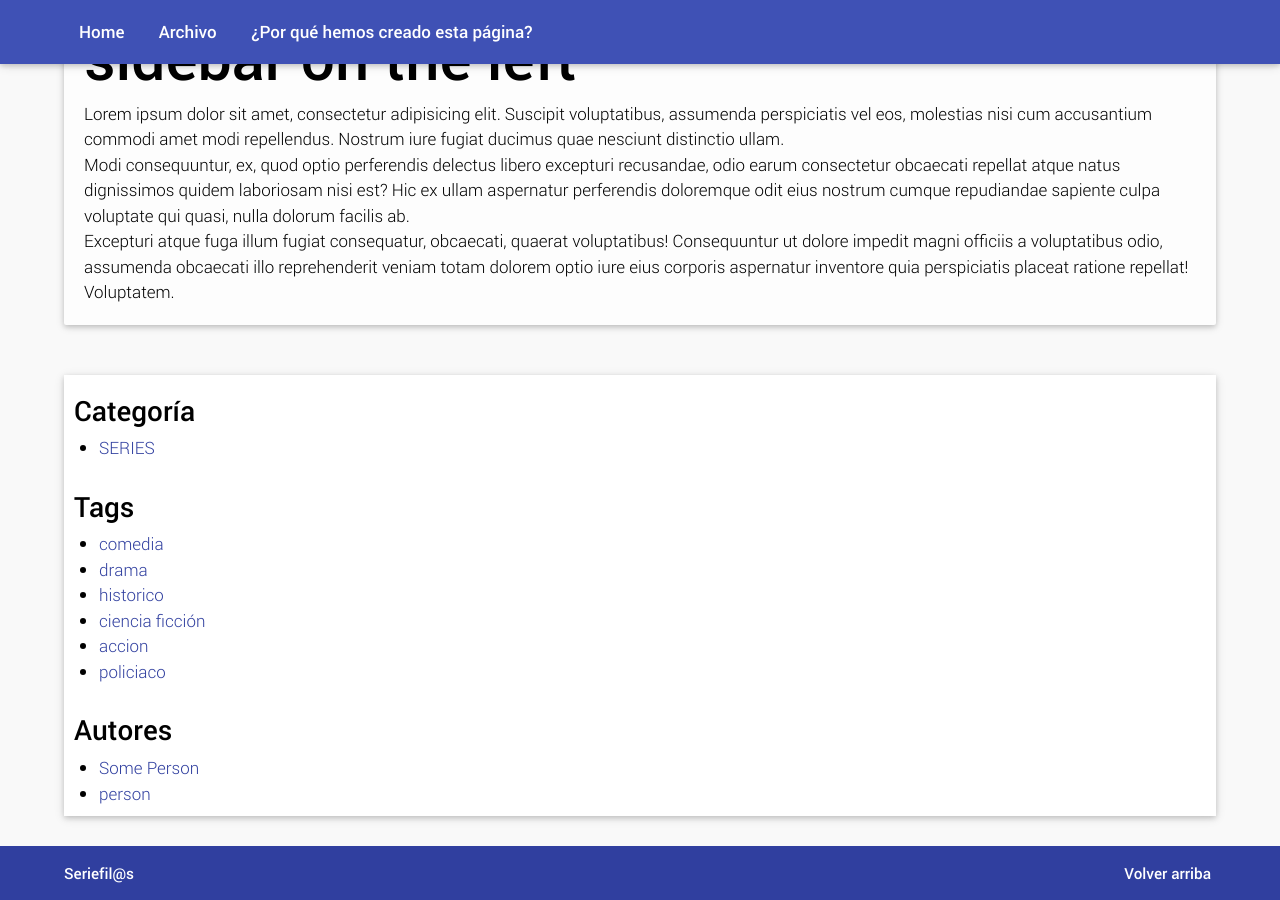
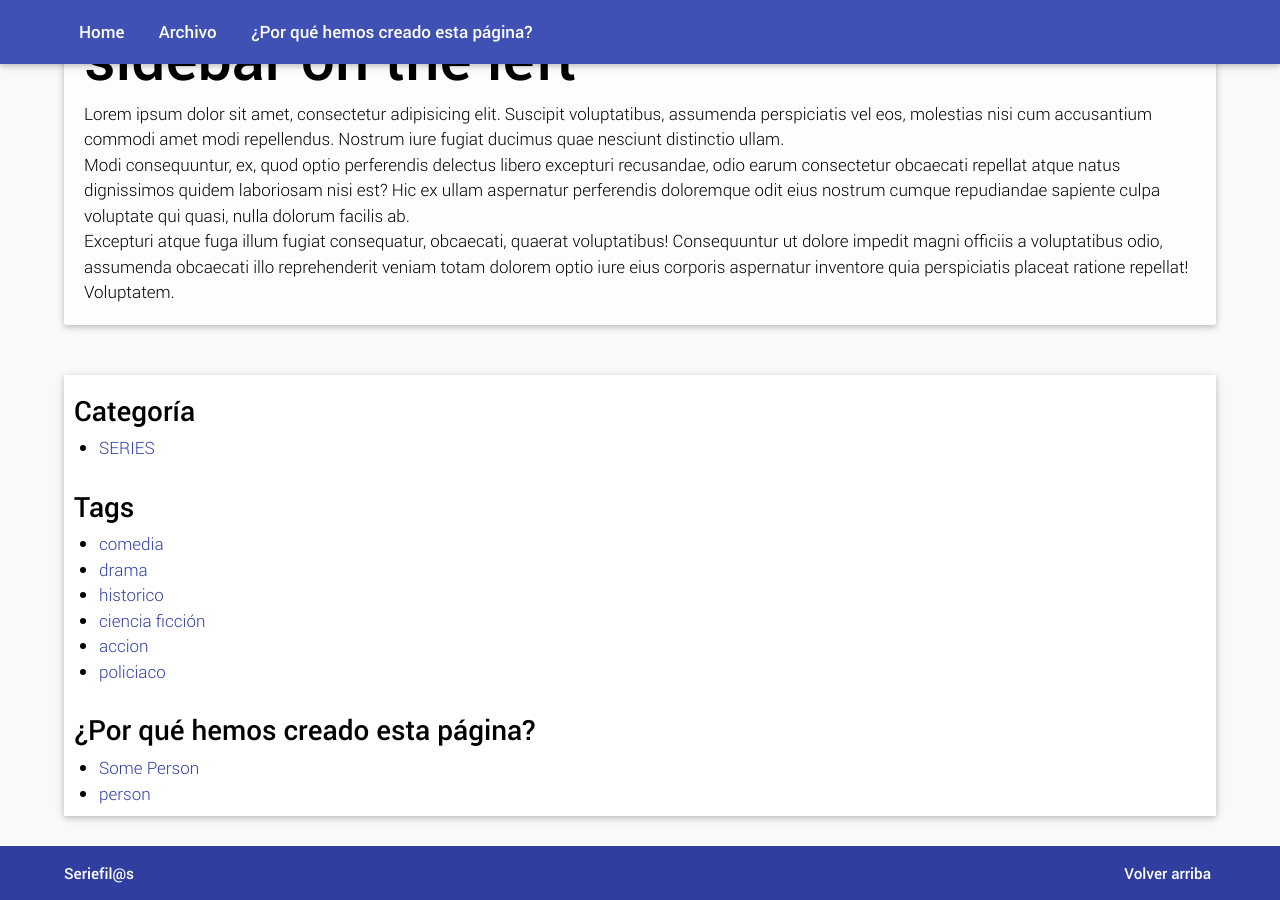
Before and after one commit to sandra86code/blog, a Jekyll site: the page built from page-classic-sidebar-left/index.md, in a window 1280 px wide and 900 px high, scrolled down 1316 px. Built offline with Jekyll 4.4.1, drawn with Linux system fonts in a browser that asks for light colours.

Commit message:
terminando de cambiar los autores por por que hemos...?

```diff
--- a/_includes/classic-sidebar.html
+++ b/_includes/classic-sidebar.html
@@ -11,7 +11,7 @@
     </div>
 
     <div class="widget">
-        <h3 class="title">Autores</h3>
+        <h3 class="title">¿Por qué hemos creado esta página?</h3>
         {% include author_list.html %}
     </div>
 
```
